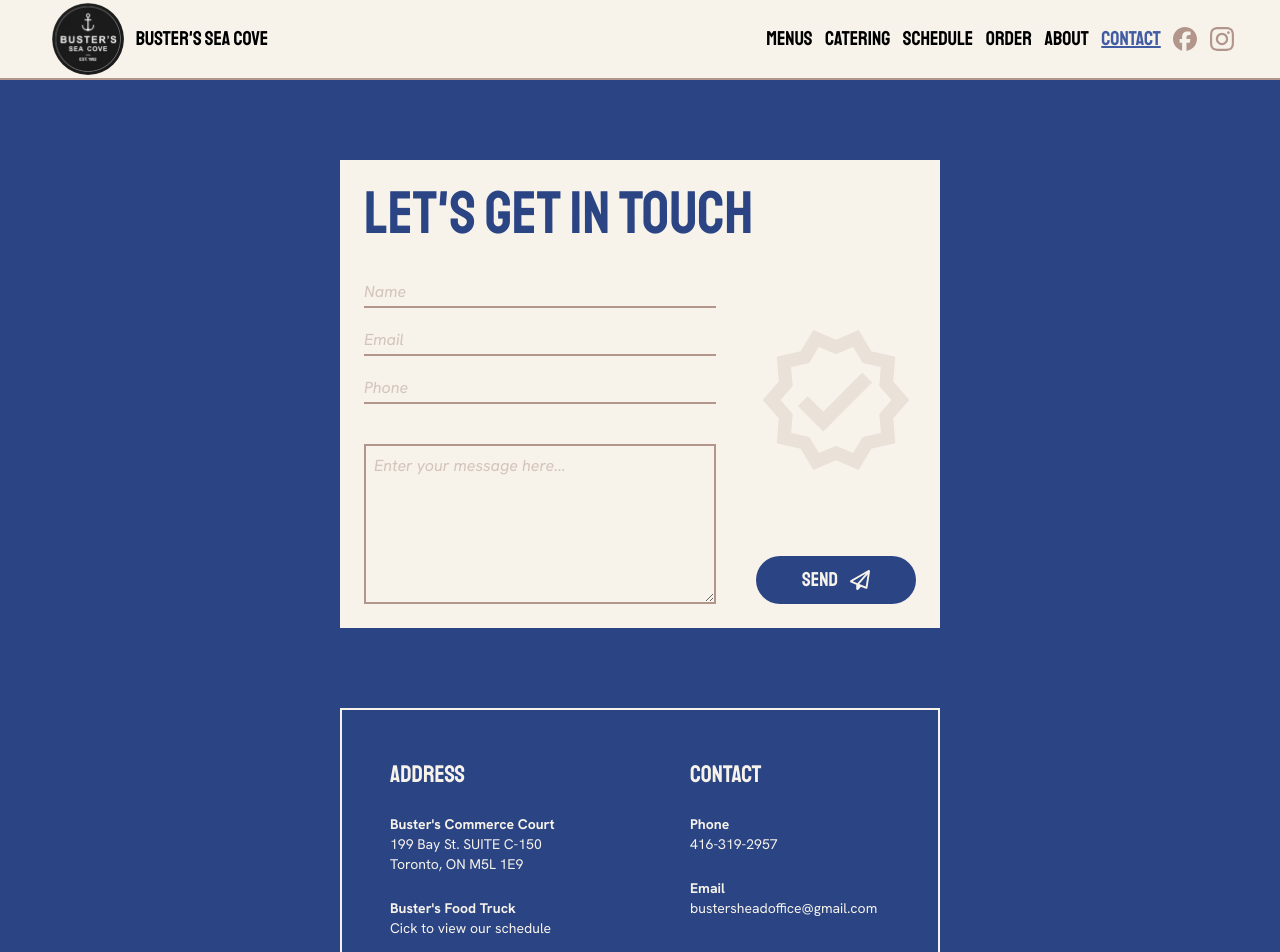
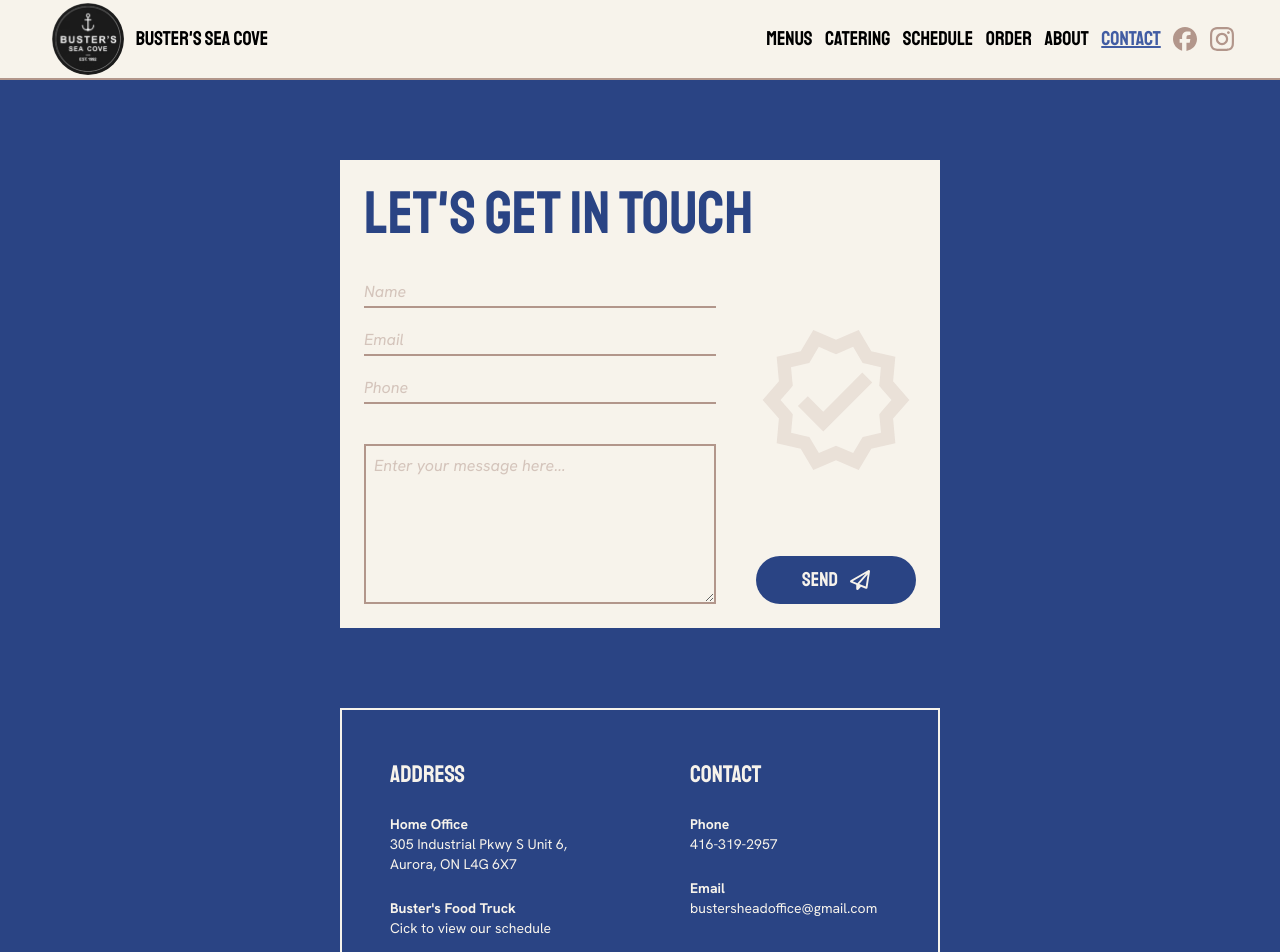
Before and after one commit to aplaino/BSCwebsite, a React (Vite) app in the folder frontend/: page /contact in a window 1280 px wide. Shown: the top 952 px of the page. Built offline with nearby package versions, Linux system fonts and the light colour scheme.

Commit message:
COntact card change

```diff
--- a/frontend/src/pages/Contact.tsx
+++ b/frontend/src/pages/Contact.tsx
@@ -24,7 +24,10 @@
         <h1 className="font-primary uppercase text-blue-primary text-6xl">
           let's get in touch
         </h1>
-        <form className="flex flex-col md:flex-row gap-10" action={handleSubmit}>
+        <form
+          className="flex flex-col md:flex-row gap-10"
+          action={handleSubmit}
+        >
           {/** form info */}
           <div
             className="h-90 md:h-full w-full md:w-90
@@ -82,8 +85,8 @@
         <section className="flex flex-col max-w-50 justify-around gap-6 size-full ">
           <h1 className="font-primary uppercase text-2xl">Address</h1>
           <div className="size-full flex flex-col font-secondary text-sm">
-            <h3 className="font-bold">Buster's Commerce Court</h3>
-            <p>199 Bay St. SUITE C-150 Toronto, ON M5L 1E9</p>
+            <h3 className="font-bold">Home Office</h3>
+            <p>305 Industrial Pkwy S Unit 6, Aurora, ON L4G 6X7</p>
           </div>
           <div className="size-full flex flex-col font-secondary text-sm">
             <h3 className="font-bold">Buster's Food Truck</h3>
```
